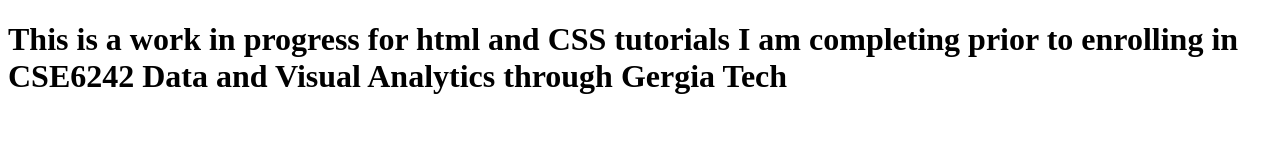
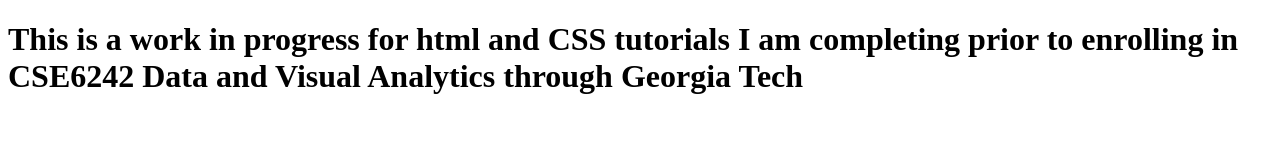
Before and after one commit to gbandy/html_class, a plain HTML site: page index.html in a window 1280 px wide. Drawn offline with Linux system fonts and the light colour scheme.

Commit message:
Update index.html

```diff
--- a/index.html
+++ b/index.html
@@ -4,6 +4,6 @@
   <title> Hello World</title>
   </head>
   <body>
-    <h1>This is a work in progress for html and CSS tutorials I am completing prior to enrolling in CSE6242 Data and Visual Analytics through Gergia Tech</h1>
+    <h1>This is a work in progress for html and CSS tutorials I am completing prior to enrolling in CSE6242 Data and Visual Analytics through Georgia Tech</h1>
       </body>
   </html>
```
